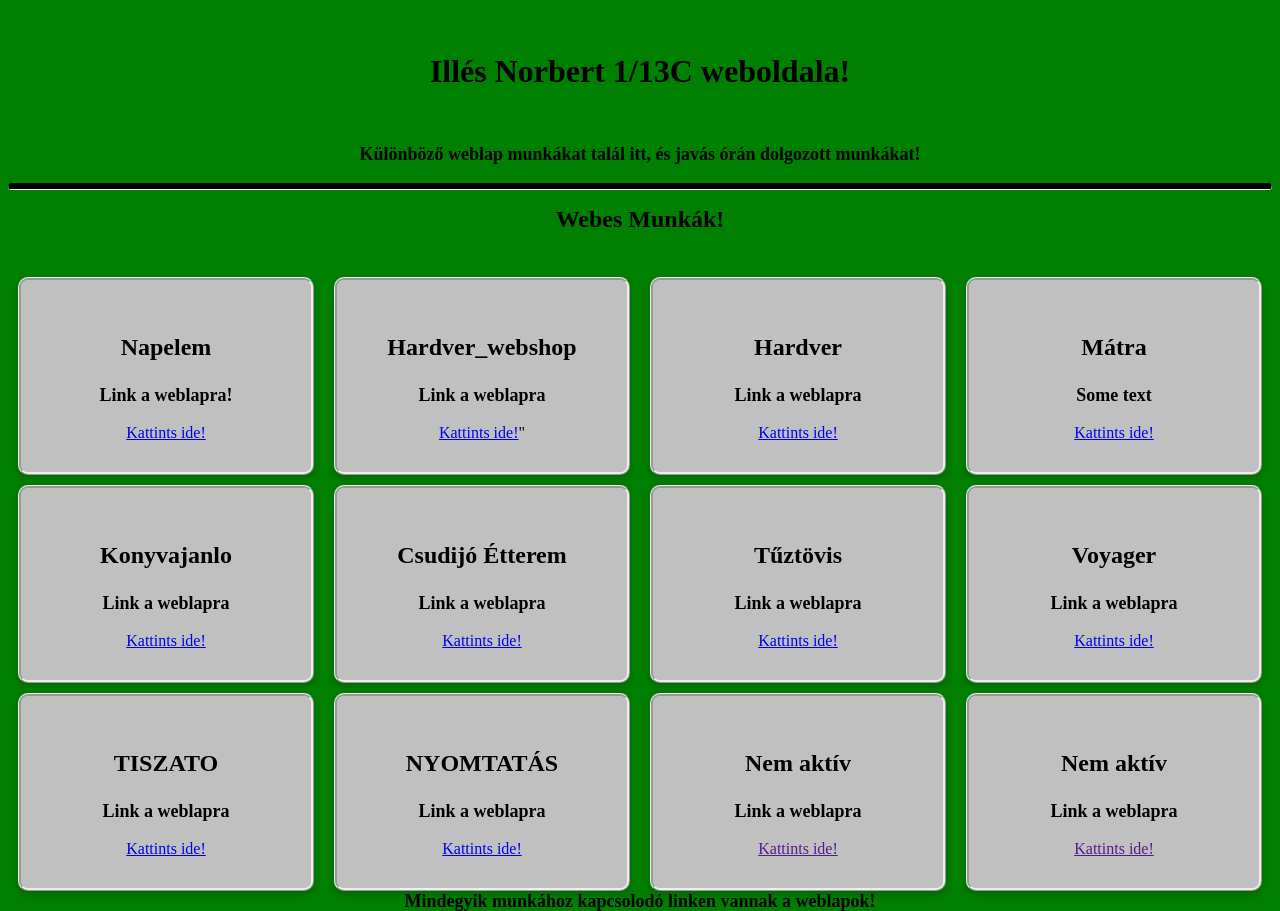
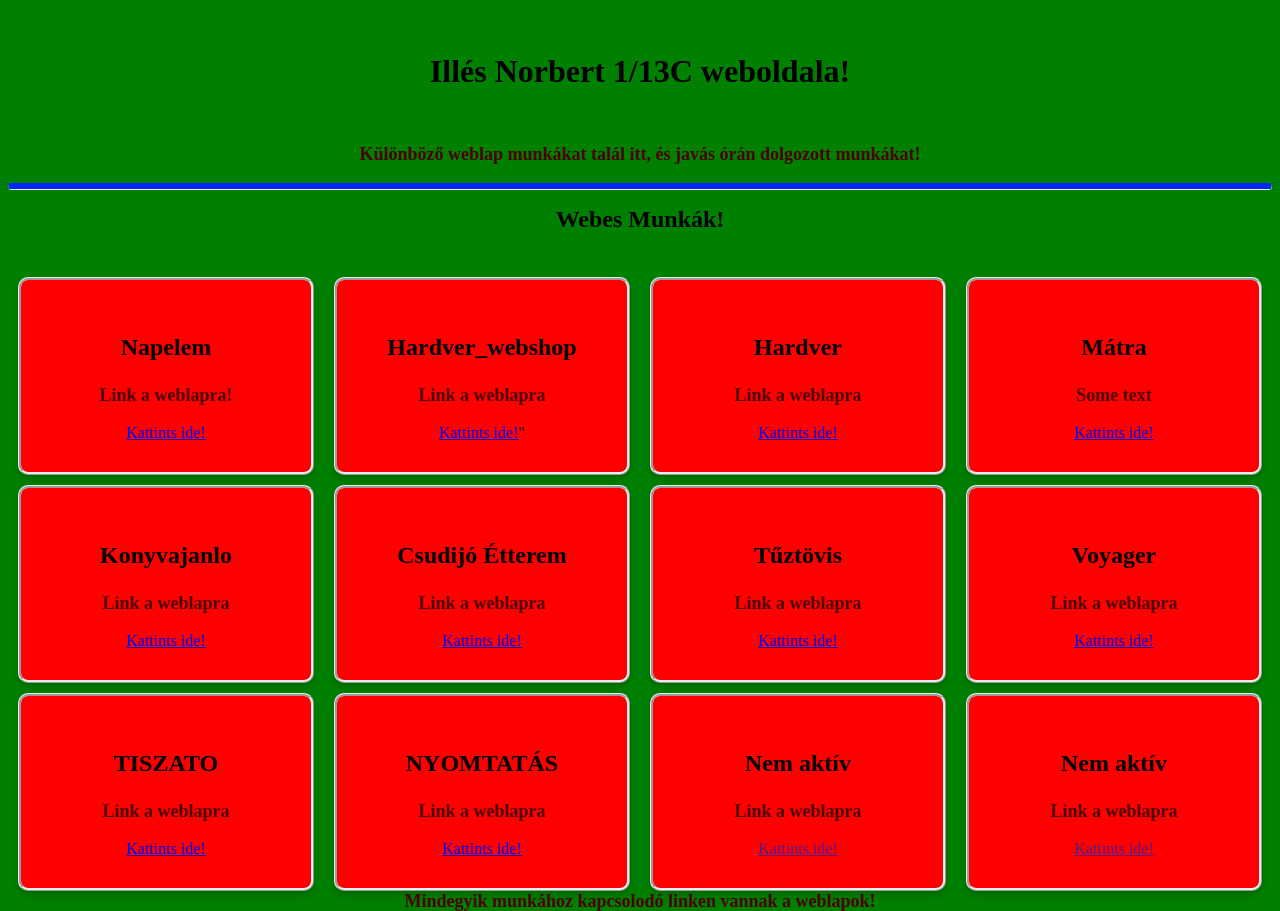
Before and after one commit to illnorbert/OSSZESMUNKA, a plain HTML site: page index.html in a window 1280 px wide. Shown: the top 911 px of the page. Drawn offline with Linux system fonts and the light colour scheme.

Commit message:
feltöltés

```diff
--- a/stilus.css
+++ b/stilus.css
@@ -42,7 +42,7 @@
     box-shadow: 0 4px 8px 0 rgba(0, 0, 0, 0.2);
     padding: 30px;
     text-align: center;
-    background-color: #C0C0C0;
+    background-color: #ff0000;
     border-radius: 10px;
     border-style: ridge;
     margin-top: 10px;
@@ -70,10 +70,10 @@ h5{
 p{
     text-align: center;
     font-weight: 600;
-    color: black;
+    color: rgb(75, 1, 1);
     font-size: large;
 }
 hr.rounded {
-    border-top: 6px solid black;
+    border-top: 6px solid rgb(0, 38, 255);
     border-radius: 5px;
   }
```
Also changed, not shown: index.html (line endings or trailing spaces).
